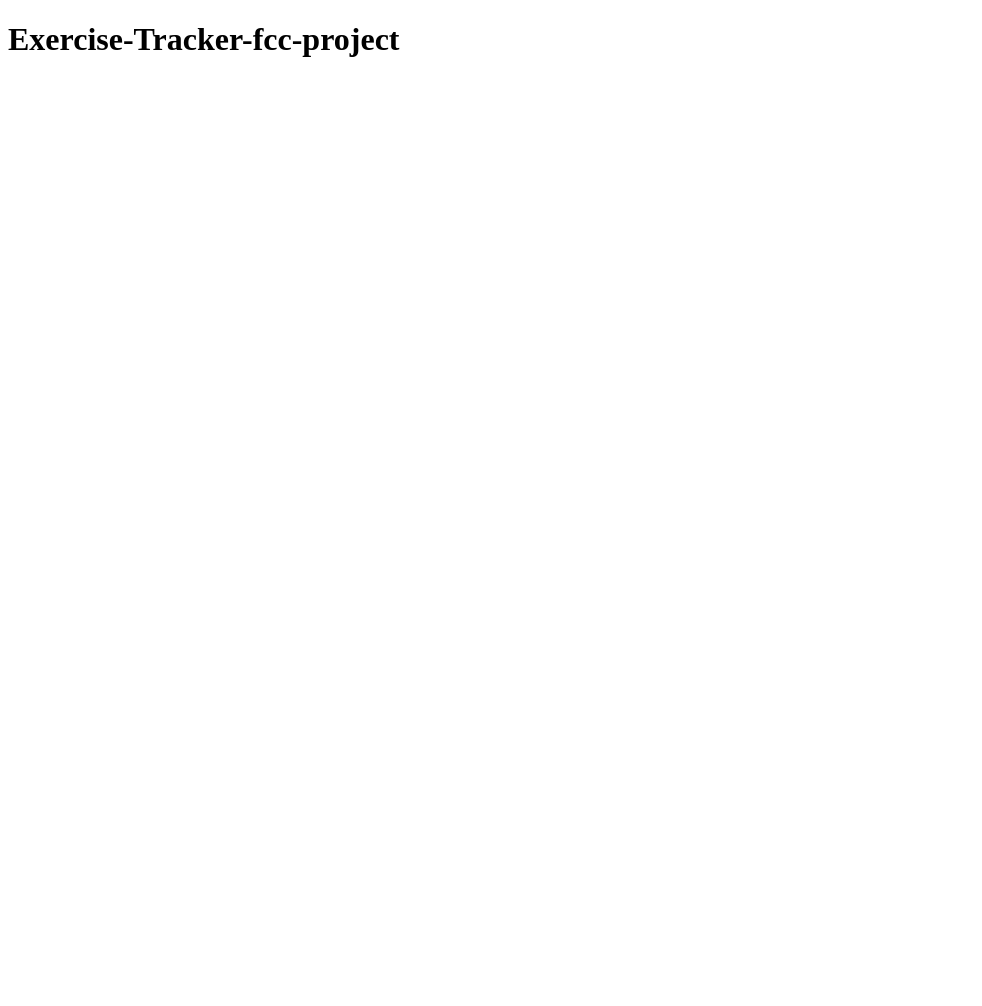
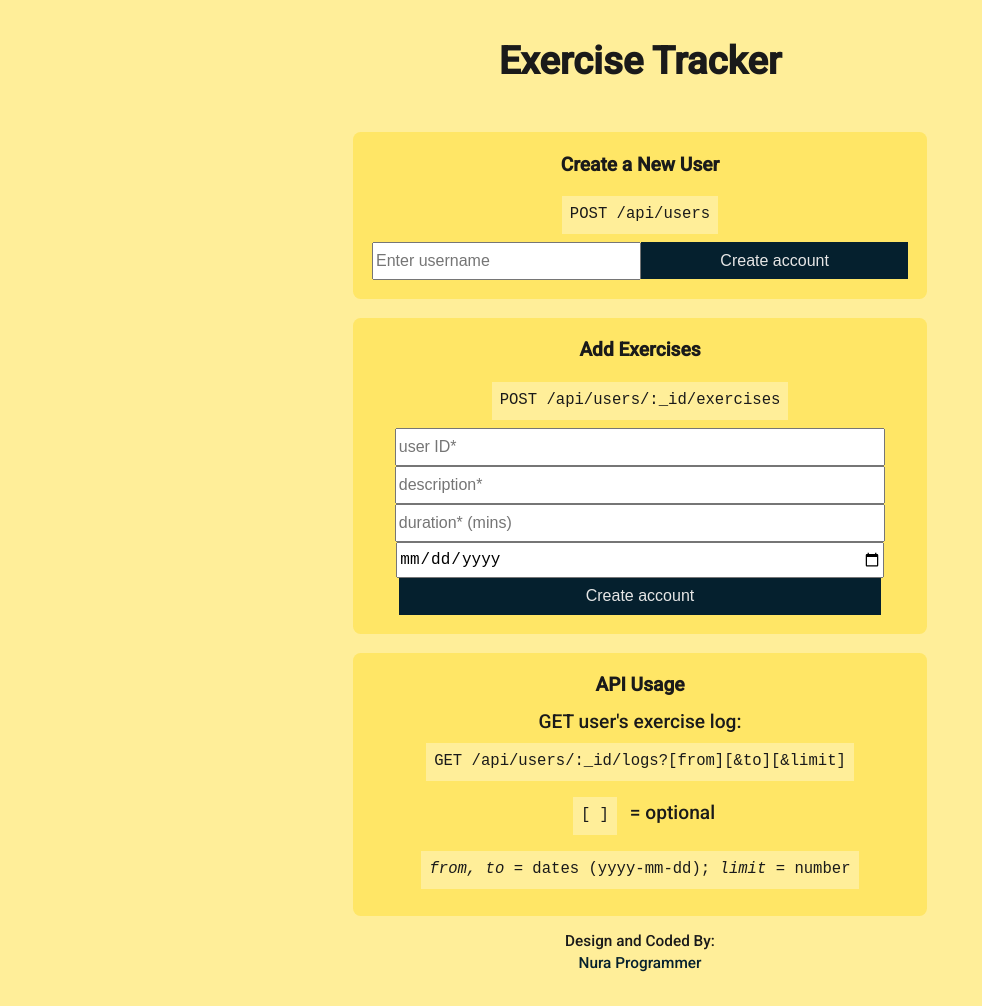
Before and after one commit to Nura-Programmer/Exercise-Tracker-fcc-project, a website: page public/index.html in a window 1280 px wide. Shown: the whole page, without its empty margins (0-982 px from the left). Before the commit the page ends 800 px from the top, so only its background shows below. Drawn offline with Linux system fonts and the light colour scheme.

Commit message:
Design home page

```diff
--- a/public/index.html
+++ b/public/index.html
@@ -1,13 +1,90 @@
 <!DOCTYPE html>
 <html lang="en">
-<head>
-  <meta charset="UTF-8">
-  <meta http-equiv="X-UA-Compatible" content="IE=edge">
-  <meta name="viewport" content="width=device-width, initial-scale=1.0">
-  <title>Exercise Tracker fcc project</title>
-  <link rel="stylesheet" href="style.css">
-</head>
-<body>
-  <h1>Exercise-Tracker-fcc-project</h1>
-</body>
+  <head>
+    <meta charset="UTF-8" />
+    <meta http-equiv="X-UA-Compatible" content="IE=edge" />
+    <meta name="viewport" content="width=device-width, initial-scale=1.0" />
+    <base href="/" />
+    <title>FCC Project | Exercise Tracker</title>
+    <link rel="stylesheet" href="style.css" />
+  </head>
+  <body>
+    <main class="flex f-column">
+      <h1>Exercise Tracker</h1>
+      <div class="container">
+        <h2>Create a New User</h2>
+        <code>POST /api/users</code>
+        <form action="/api/users" method="post" class="flex">
+          <input
+            type="text"
+            name="username"
+            placeholder="Enter username"
+            required
+          />
+          <input type="submit" value="Create account" />
+        </form>
+      </div>
+      <div class="container">
+        <h2>Add Exercises</h2>
+        <code>POST /api/users/:_id/exercises</code>
+        <form id="exerciseForm" method="post" class="flex f-column">
+          <input
+            type="text"
+            id="userId"
+            name="userId"
+            placeholder="user ID*"
+            required
+          />
+          <input
+            type="text"
+            name="description"
+            placeholder="description*"
+            required
+          />
+          <input
+            type="number"
+            name="duration"
+            placeholder="duration* (mins)"
+            required
+          />
+          <input type="date" name="date" placeholder="date (yyyy-mm-dd)" />
+          <input type="submit" value="Create account" />
+        </form>
+      </div>
+      <div class="container" id="api-usage">
+        <h2>API Usage</h2>
+        <p>
+          GET user's exercise log:<br />
+          <code>GET /api/users/:_id/logs?[from][&to][&limit]</code>
+        </p>
+        <p>
+          <code> [ ] </code>
+          = optional
+        </p>
+        <p>
+          <code>
+            <em>from, to</em> = dates (yyyy-mm-dd); <em>limit </em> = number
+          </code>
+        </p>
+      </div>
+      <div class="container" id="author">
+        Design and Coded By:
+        <a href="https://www.freecodecamp.org/nuraprogrammer"
+          >Nura Programmer</a
+        >
+      </div>
+    </main>
+  </body>
+  <script>
+    window.onload = function () {
+      const formElem = document.getElementById('exerciseForm');
+
+      formElem.addEventListener('submit', function () {
+        const userId = document.getElementById('userId').value;
+        formElem.action = `/api/users/${userId}/exercises`;
+
+        formElem.submit();
+      });
+    };
+  </script>
 </html>
--- a/public/style.css
+++ b/public/style.css
@@ -0,0 +1,95 @@
+@import url('https://fonts.googleapis.com/css2?family=Roboto:wght@500&display=swap');
+
+:root {
+  --main-bg: hsl(50, 100%, 80%);
+  --white: hsl(0, 0%, 90%);
+  --black: hwb(0 10% 90%);
+  --primary: hsl(200, 80%, 10%);
+  --secondary: hsl(200, 80%, 20%);
+  --container-bg: hsl(50, 100%, 70%);
+
+  font-size: 100%;
+  background: var(--main-bg);
+}
+
+.flex {
+  display: flex;
+  justify-content: center;
+  align-items: center;
+}
+
+.f-column {
+  flex-direction: column;
+}
+
+main {
+  font-size: 1.2em;
+  font-family: 'Roboto', sans-serif;
+  line-height: 1.4;
+  color: var(--black);
+  text-align: center;
+}
+
+a {
+  display: block;
+  margin-bottom: 0.5em;
+  text-decoration: none;
+  color: var(--primary);
+}
+
+a:hover {
+  color: var(--secondary);
+}
+
+.container {
+  background: var(--container-bg);
+  margin-top: 1em;
+  padding: 1em;
+  border-radius: 0.4em;
+  width: 90%;
+  max-width: 536px;
+}
+
+h2 {
+  margin: 0 0 0.5em 0;
+  font-size: 1em;
+}
+
+h3 {
+  font-size: 1rem;
+}
+
+code {
+  margin: 0.5rem;
+  padding: 0.5rem;
+  display: inline-block;
+  background: var(--main-bg);
+}
+
+p {
+  margin: 0 auto;
+}
+
+form input {
+  height: 2em;
+  width: 90%;
+  font-size: 1rem;
+}
+
+form input[type='submit'] {
+  border: none;
+  height: 2.3rem;
+  cursor: pointer;
+  background: var(--primary);
+  color: var(--white);
+}
+
+form input[type='submit']:hover {
+  background: var(--secondary);
+}
+
+#author {
+  font-size: 0.8em;
+  background: none;
+  margin: 0;
+}
```
